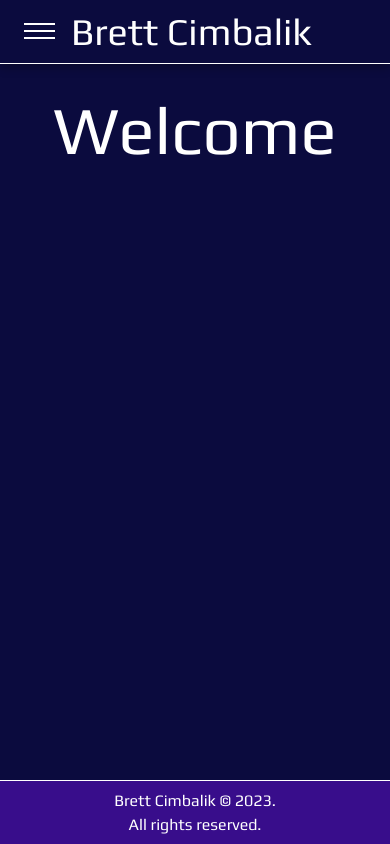
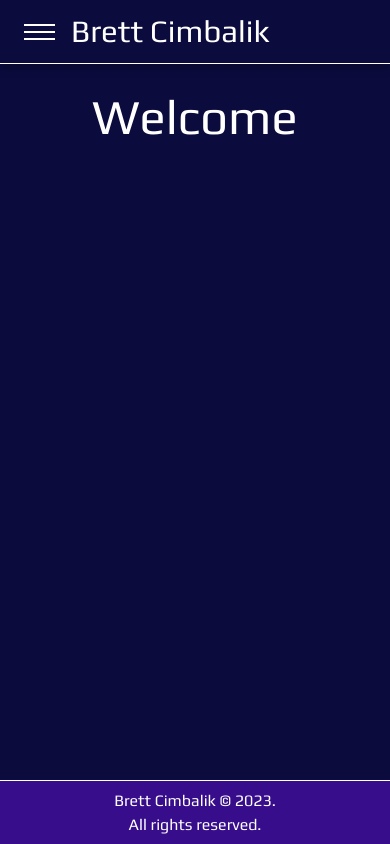
Before and after one commit to bcimbali/my-site-2, a Next.js app: page / in a window 390 px wide. Built offline with nearby package versions, Linux system fonts and the light colour scheme.

Commit message:
fix(theme): set correct mobile type scale

```diff
--- a/src/styling/themes/darkTheme.ts
+++ b/src/styling/themes/darkTheme.ts
@@ -15,7 +15,7 @@ const textSizes = genTypographicScale({ scale: 1.333 });
 
 const typography = genTypography({
   desktopSettings: { scale: 1.333, bodyLineHeight: 1.5, headingLineHeight: 1 },
-  mobileSettings: { scale: 1.333, bodyLineHeight: 1.5, headingLineHeight: 1.5 }
+  mobileSettings: { scale: 1.25, bodyLineHeight: 1.5, headingLineHeight: 1.5 }
 });
 
 const colors = {
```
